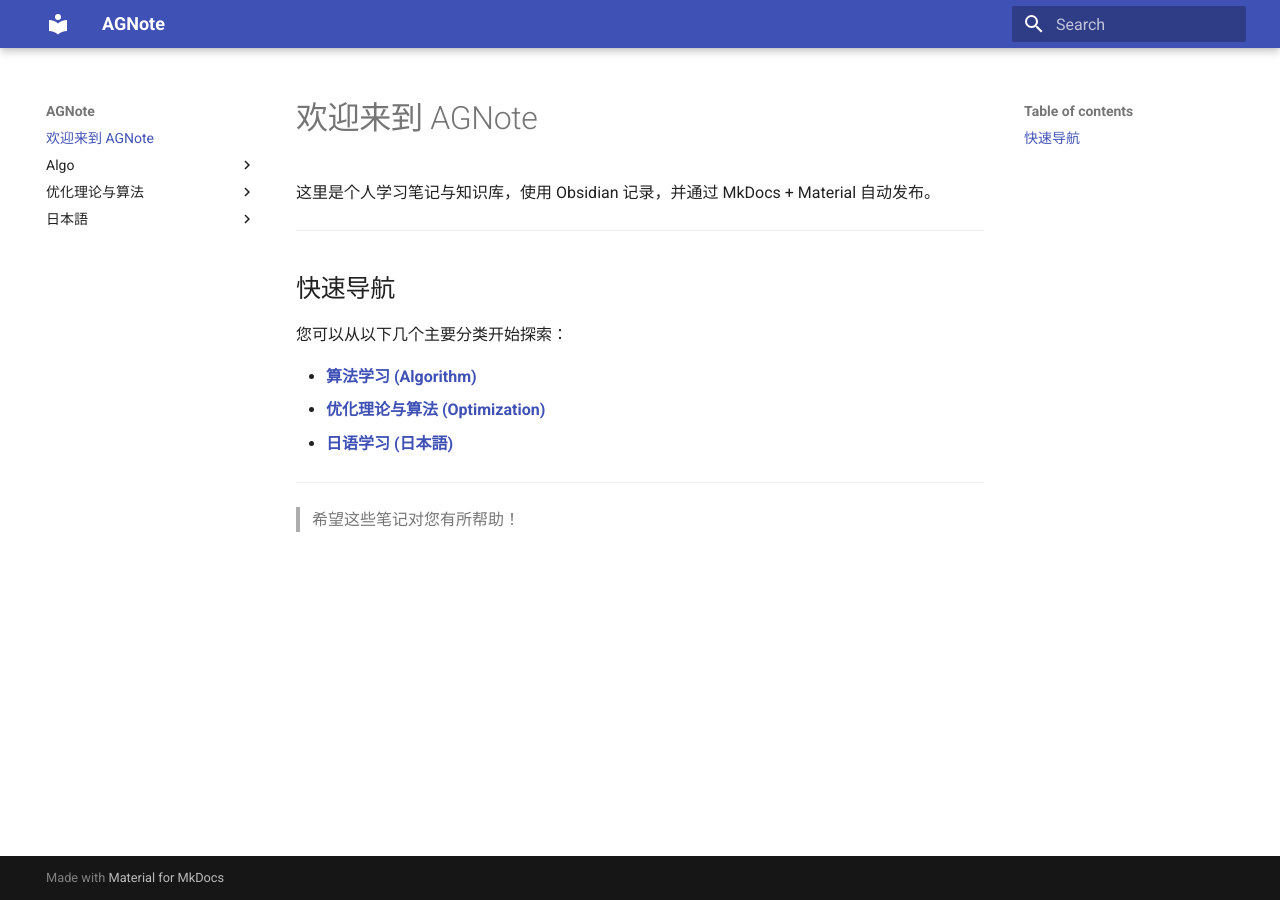
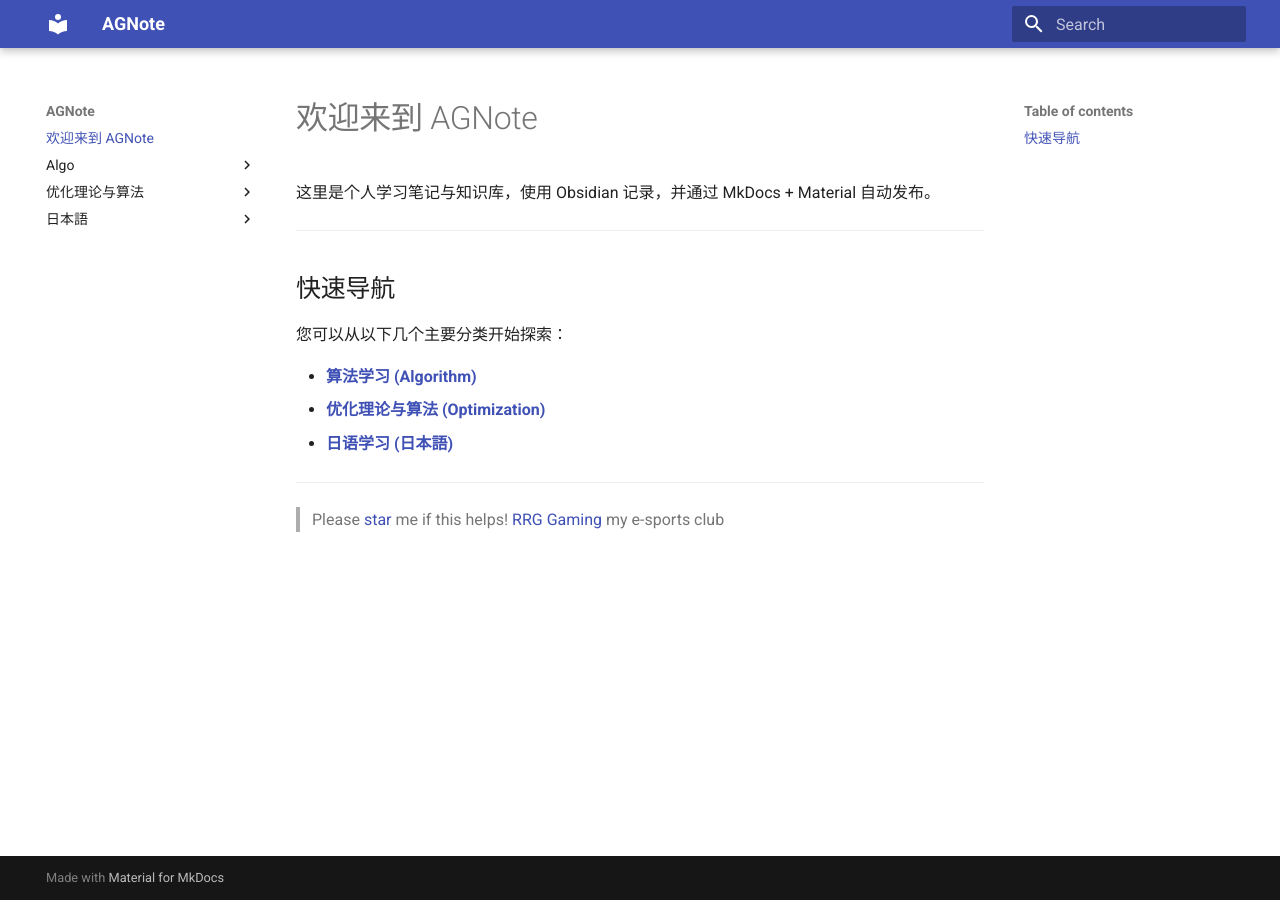
Before and after one commit to AGNDM/note, an MkDocs documentation site: the page built from notes/index.md, in a window 1280 px wide. Built offline with MkDocs 1.6.1 and Material for MkDocs 9.7.7, drawn with Linux system fonts in a browser that asks for light colours.

Commit message:
add link

```diff
--- a/notes/index.md
+++ b/notes/index.md
@@ -14,4 +14,5 @@
 
 ---
 
-> 希望这些笔记对您有所帮助！
+> Please [star](https://github.com/AGNDM/note) me if this helps!
+> [RRG Gaming](https://rrg.eastus.cloudapp.azure.com/) my e-sports club
```
Also changed, not shown: Pasted image 20250617001849.png (deleted), 2 other files.
